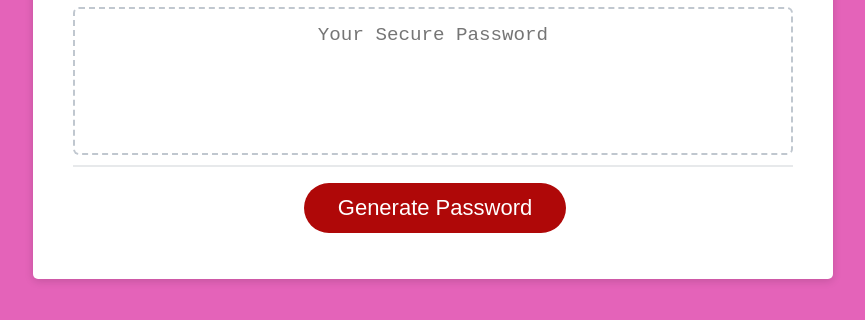
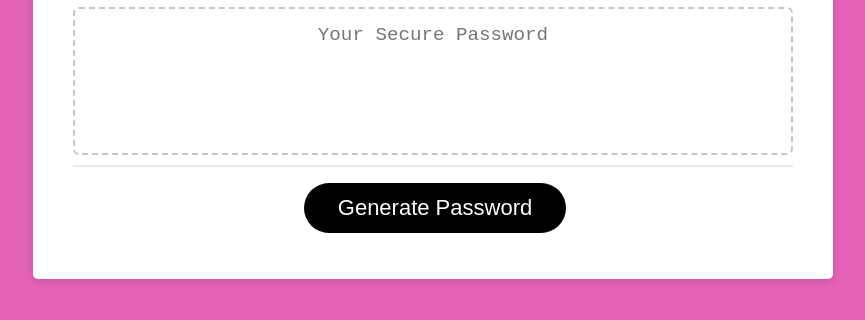
Before and after one commit to Mystfreak/Password-Generator, a plain HTML site: page index.html in a window 1280 px wide. Shown: the part 242-562 px from the top of the page, without its empty margins (207-1072 px from the left). Drawn offline with Linux system fonts and the light colour scheme.

Commit message:
change color of button to black.

```diff
--- a/style.css
+++ b/style.css
@@ -74,7 +74,7 @@ header {
 
 .btn {
   border: none;
-  background-color: hsl(360, 91%, 36%);
+  background-color: rgb(0, 0, 0);
   border-radius: 25px;
   box-shadow: rgba(0, 0, 0, 0.1) 0px 1px 6px 0px rgba(0, 0, 0, 0.2) 0px 1px 1px
     0px;
```
